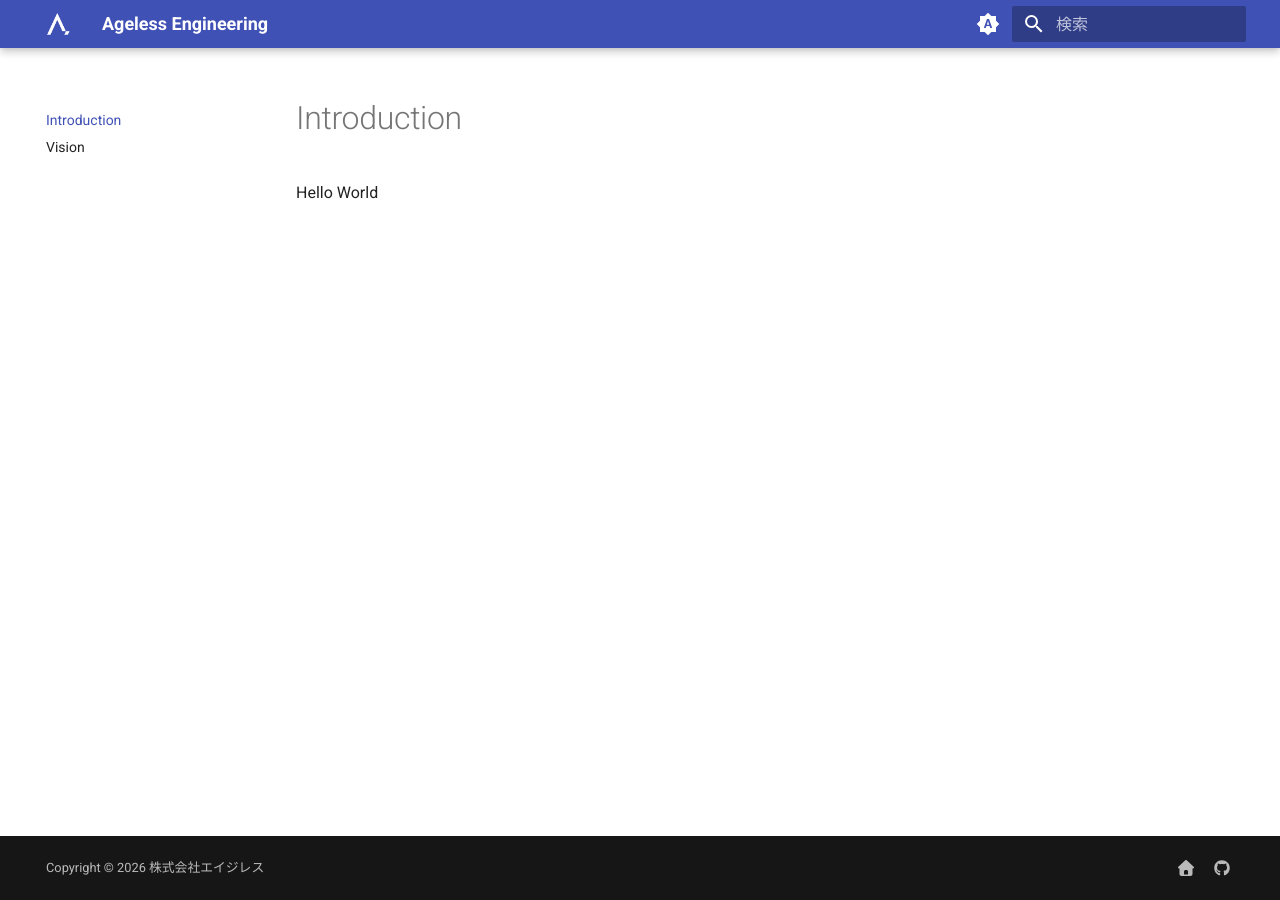
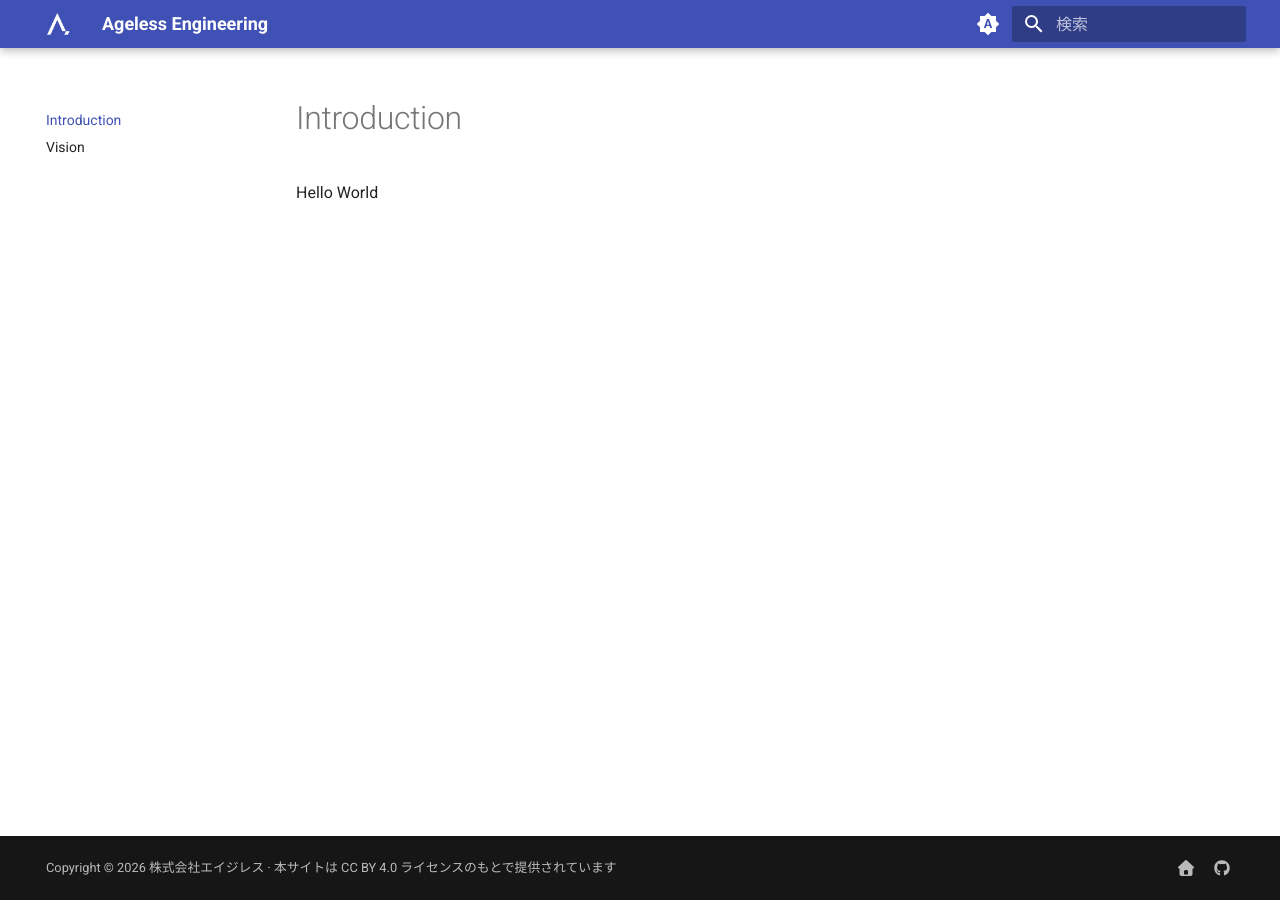
Before and after one commit to ageless-inc/engineering, an MkDocs documentation site: the page built from docs/index.md, in a window 1280 px wide. Built offline with MkDocs 1.6.1 and Material for MkDocs 9.7.7, drawn with Linux system fonts in a browser that asks for light colours.

Commit message:
Add CC BY 4.0 LICENSE and license notice in footer
Co-Authored-By: Claude Opus 4.8 (1M context) <noreply@anthropic.com>

```diff
--- a/mkdocs.yml
+++ b/mkdocs.yml
@@ -58,7 +58,8 @@ markdown_extensions:
       alternate_style: true
 
 copyright: >
-  Copyright &copy; 2026 株式会社エイジレス
+  Copyright &copy; 2026 株式会社エイジレス &middot;
+  本サイトは <a href="https://creativecommons.org/licenses/by/4.0/deed.ja" target="_blank" rel="noopener">CC BY 4.0</a> ライセンスのもとで提供されています
 
 extra:
   generator: false
```
Also changed, not shown: 1 other file.
